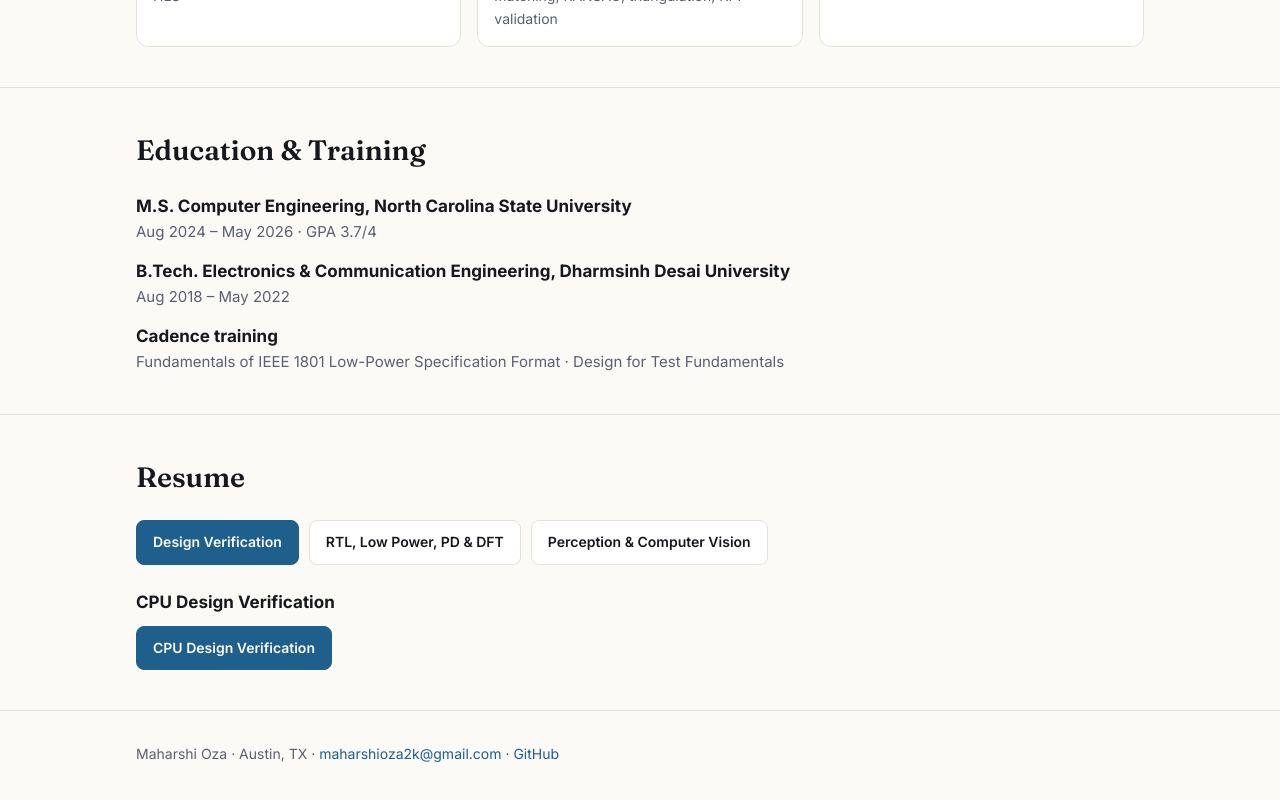
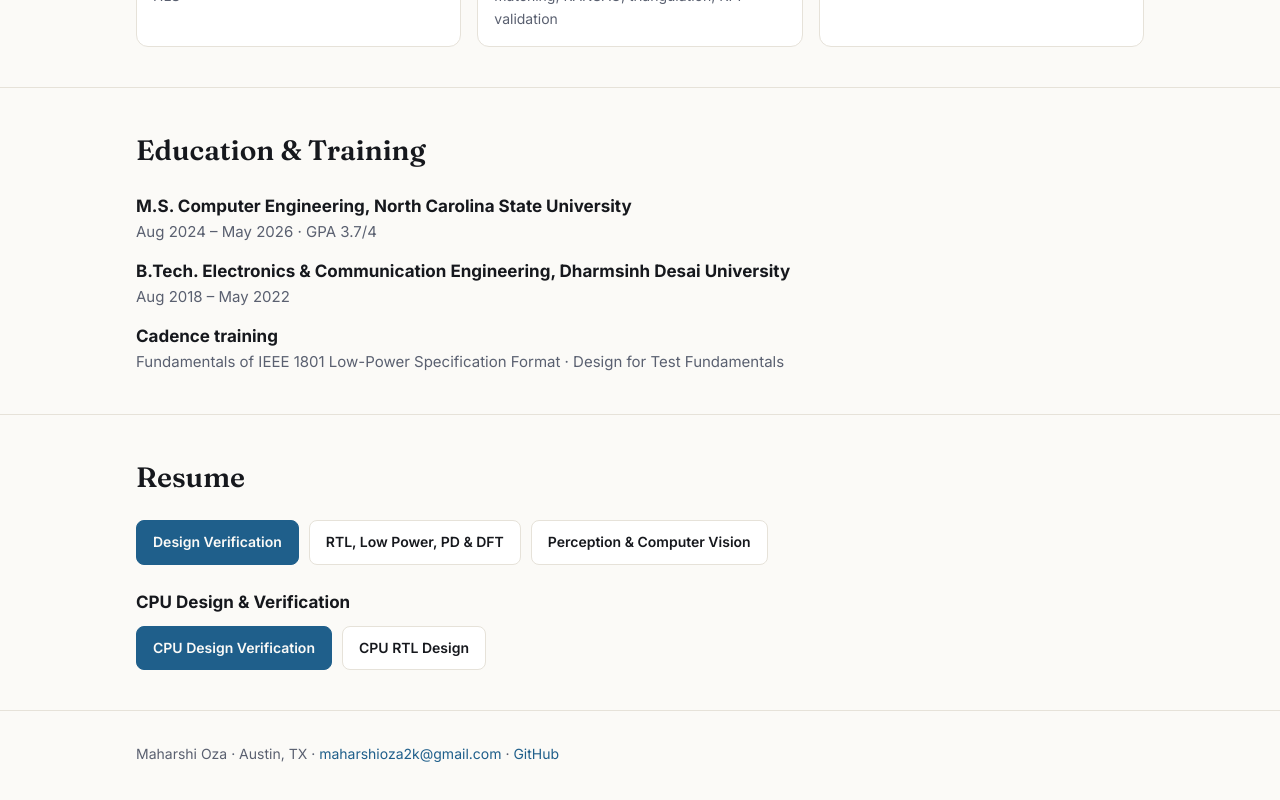
Before and after one commit to MaharshiOzaOG/MaharshiOzaOG.github.io, a plain HTML site: page index.html in a window 1280 px wide. Shown: the part 4894-5694 px from the top of the page. Drawn offline with Linux system fonts and the light colour scheme.

Commit message:
Add CPU RTL design resume

```diff
--- a/index.html
+++ b/index.html
@@ -44,8 +44,9 @@
 <a class="btn" href="resume/Maharshi_Oza_Resume_Hardware.pdf" download>RTL, Low Power, PD &amp; DFT</a>
 <a class="btn" href="resume/Maharshi_Oza_Resume_Perception.pdf" download>Perception &amp; Computer Vision</a>
 </div>
-<h3 style="margin:24px 0 10px;font-size:17px">CPU Design Verification</h3><div class="btns">
+<h3 style="margin:24px 0 10px;font-size:17px">CPU Design &amp; Verification</h3><div class="btns">
 <a class="btn primary" href="resume/cpu_dv/Maharshi_Oza_Resume_DV_CPU.pdf" download>CPU Design Verification</a>
+<a class="btn" href="resume/cpu_rtl/Maharshi_Oza_Resume_RTL_CPU.pdf" download>CPU RTL Design</a>
 </div></div></section>
 <footer><div class="wrap">Maharshi Oza · Austin, TX · <a href="mailto:maharshioza2k@gmail.com">maharshioza2k@gmail.com</a> · <a href="https://github.com/MaharshiOzaOG">GitHub</a></div></footer>
 <script>
```
Also changed, not shown: 2 other files.
